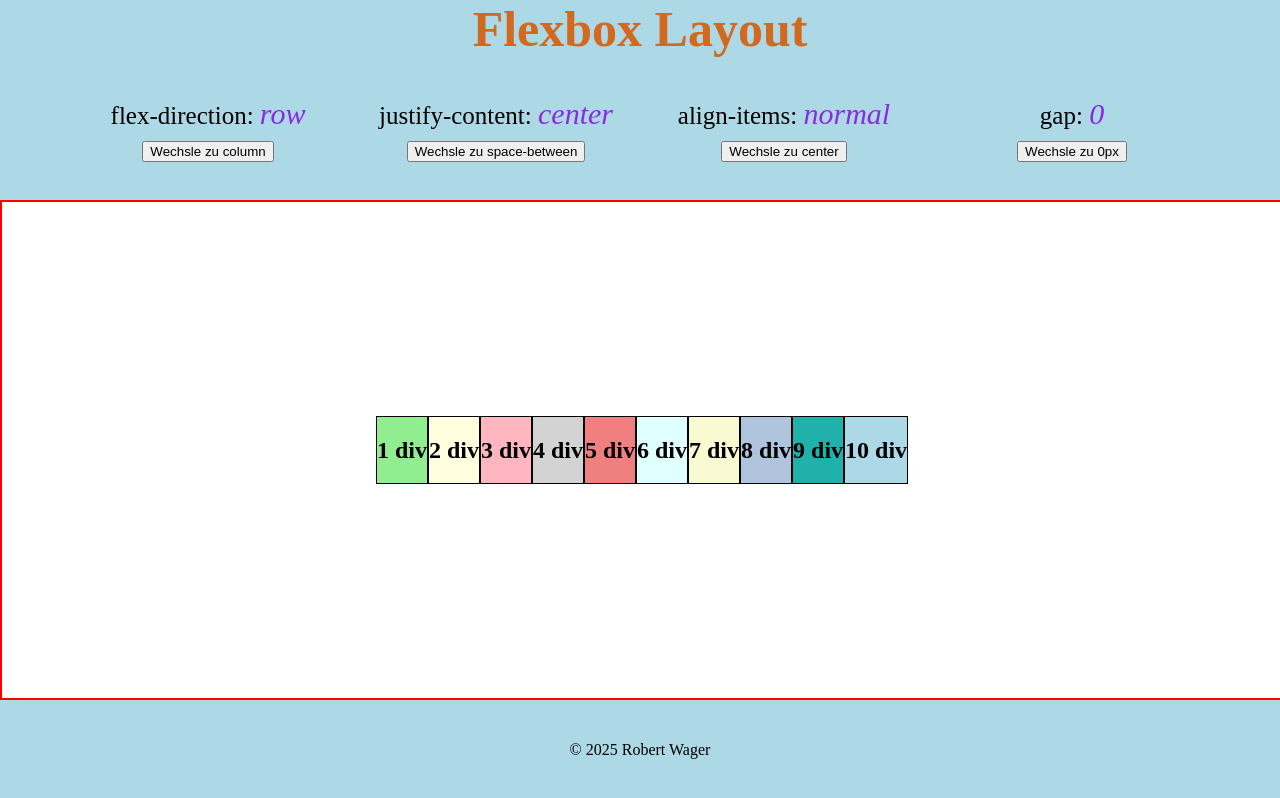
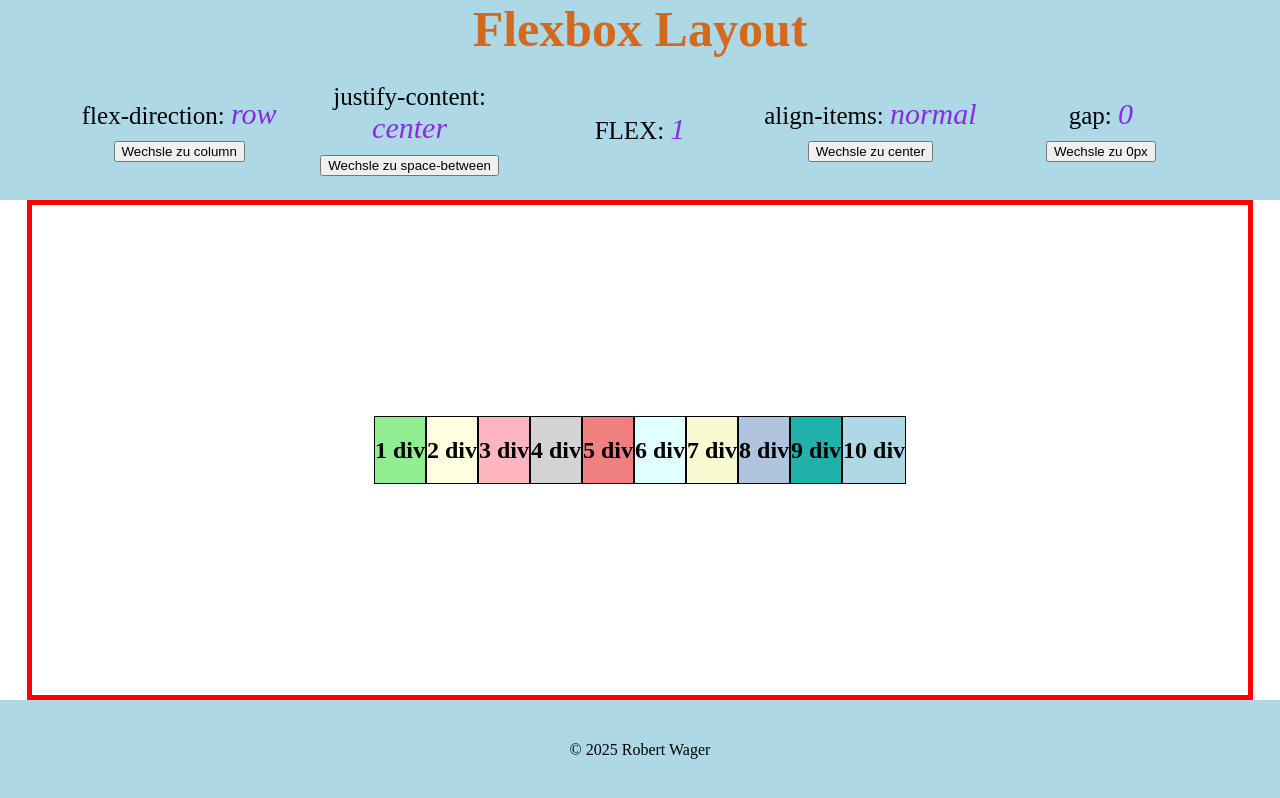
Before and after one commit to N3kr9st/flexbox-play-demo, a plain HTML site: page index.html in a window 1280 px wide. Drawn offline with Linux system fonts and the light colour scheme.

Commit message:
letzen Fehler im Style gefixt

```diff
--- a/css/style.css
+++ b/css/style.css
@@ -7,6 +7,7 @@ body {
     min-height: 100vh; /* Körperhöhe mindestens so hoch wie die Ansichtshöhe */
     display: flex;
     flex-direction: column; /* Elemente im Body vertikal anordnen */
+    align-items: center;
 
 }
 
@@ -17,12 +18,12 @@ main {
     align-items: center; /* Vertikal zentrieren */
     justify-content: center; /* Horizontal zentrieren */
     text-align: center;
-    width: 100%;
+    width: 95%;
     overflow: auto; /* Scrollen ermöglichen bei Überlauf */
     margin-top: 200px; /* Platz für das feste Header-Element */
     margin-bottom: 100px; /* Platz für das feste Footer-Element */
     height: 100%;
-    border:2px solid red;
+    border:5px solid red;
     scrollbar-width: none;
 }
 
@@ -92,7 +93,7 @@ div#header-content {
 }
 
 /* Einzelne Steuerungsbereiche im Header */
-div#divToggle, div#divJustify, div#divAlign, div#divGap {
+div#divToggle, div#divJustify, div#divAlign, div#divGap,div#divMiddle {
     display: flex;
     flex-direction: column;
     align-items: center;
@@ -111,6 +112,7 @@ h1 {
     color: chocolate;
     text-align: center;
 }
+
 span{
     color:blueviolet;
     font-size: larger;
--- a/index.html
+++ b/index.html
@@ -17,6 +17,9 @@
         <div id="divJustify">
         <label for="justify-toggle">justify-content: <span id="justSpan"></span> </label>
         <button id="justify-toggle">Wechsle zu space-between</button>
+        </div>
+        <div id="divMiddle">
+            <label for="flex">FLEX: <span id="flexSpan">1</span></label>
         </div>
         <div id="divAlign">
         <label for="align-toggle">align-items: <span id="alignSpan"></span>  </label>
```
